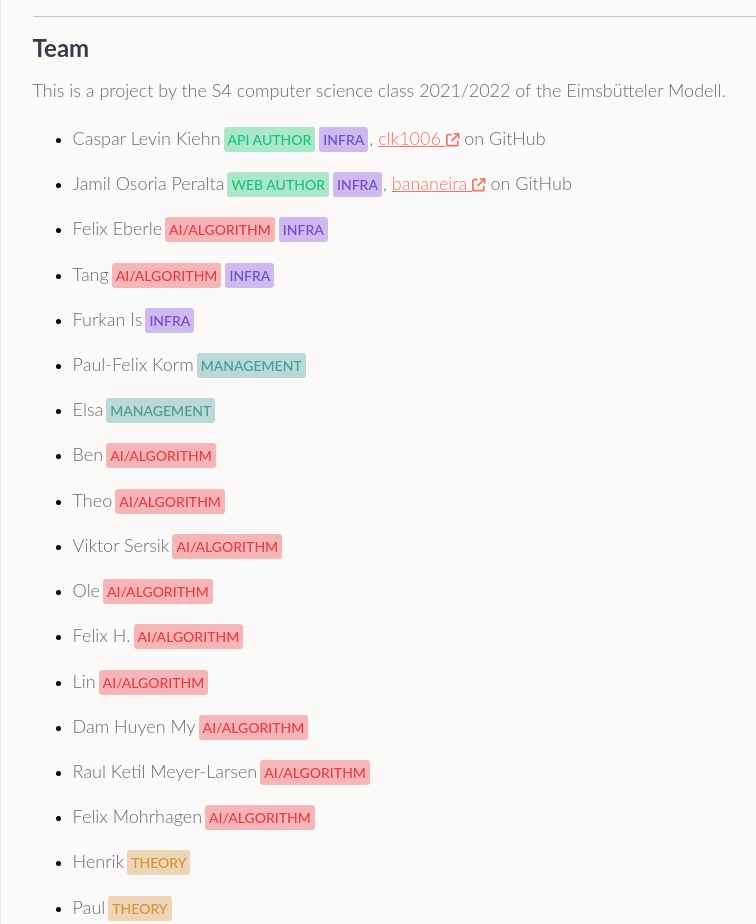
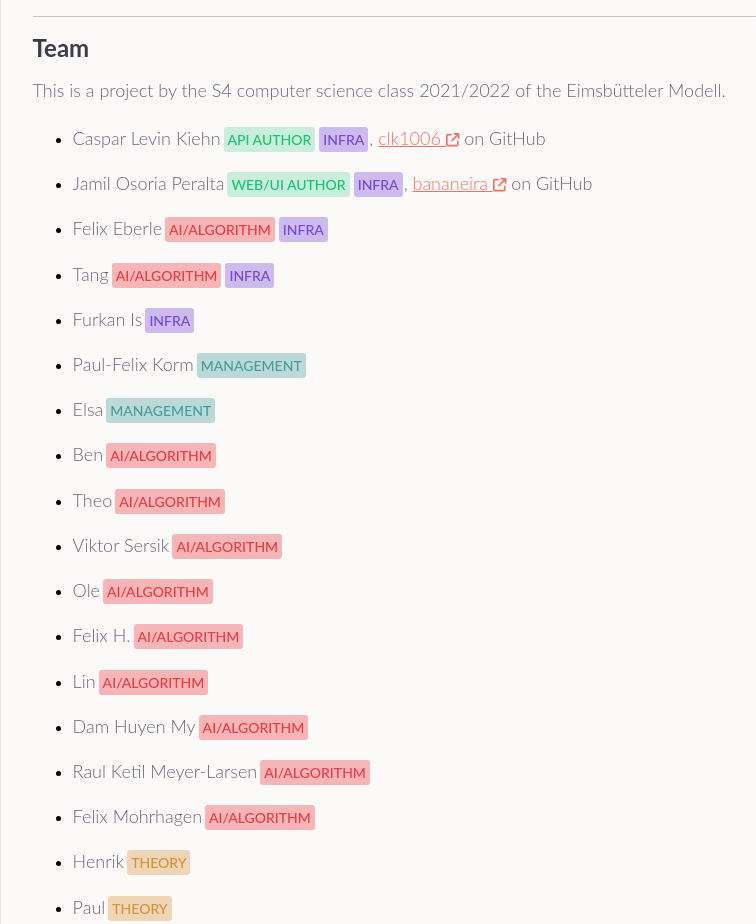
Before and after one commit to clk1006/teris, a Next.js app: page /docs in a window 1280 px wide. Shown: the part 1820-2744 px from the top of the page, without its empty margins (153-909 px from the left). Built offline with nearby package versions, Linux system fonts and the light colour scheme.

Commit message:
changed badge styling

```diff
--- a/components/RoleBadge.js
+++ b/components/RoleBadge.js
@@ -10,7 +10,7 @@ export default function RoleBadge({name, ghname, roletype, role}) {
                 role.split(" ").map(x => {
                     let roleSuffix = "";
 
-                    if (roletype != "web" && roletype != "api") {
+                    if (roletype != "web/ui" && roletype != "api") {
                         roletype = "";
                     } else {
                         roletype = roletype + " ";
--- a/components/RoleBadge.module.css
+++ b/components/RoleBadge.module.css
@@ -13,7 +13,7 @@
 
 .author {
     color: rgb(22, 197, 115);
-    background-color: rgba(22, 197, 115, 0.35);
+    background-color: rgba(22, 197, 115, 0.22);
 }
 
 .infra {
--- a/pages/docs/index.js
+++ b/pages/docs/index.js
@@ -164,7 +164,7 @@ export default function Docs() {
                                 <RoleBadge role="author infra" name="Caspar Levin Kiehn" roletype="api" ghname="clk1006"/>
                             </li>
                             <li>
-                                <RoleBadge role="author infra" name="Jamil Osoria Peralta" roletype="web" ghname="bananeira"/>
+                                <RoleBadge role="author infra" name="Jamil Osoria Peralta" roletype="web/ui" ghname="bananeira"/>
                             </li>
                             <li>
                                 <RoleBadge role="ai infra" name="Felix Eberle"/>
```
